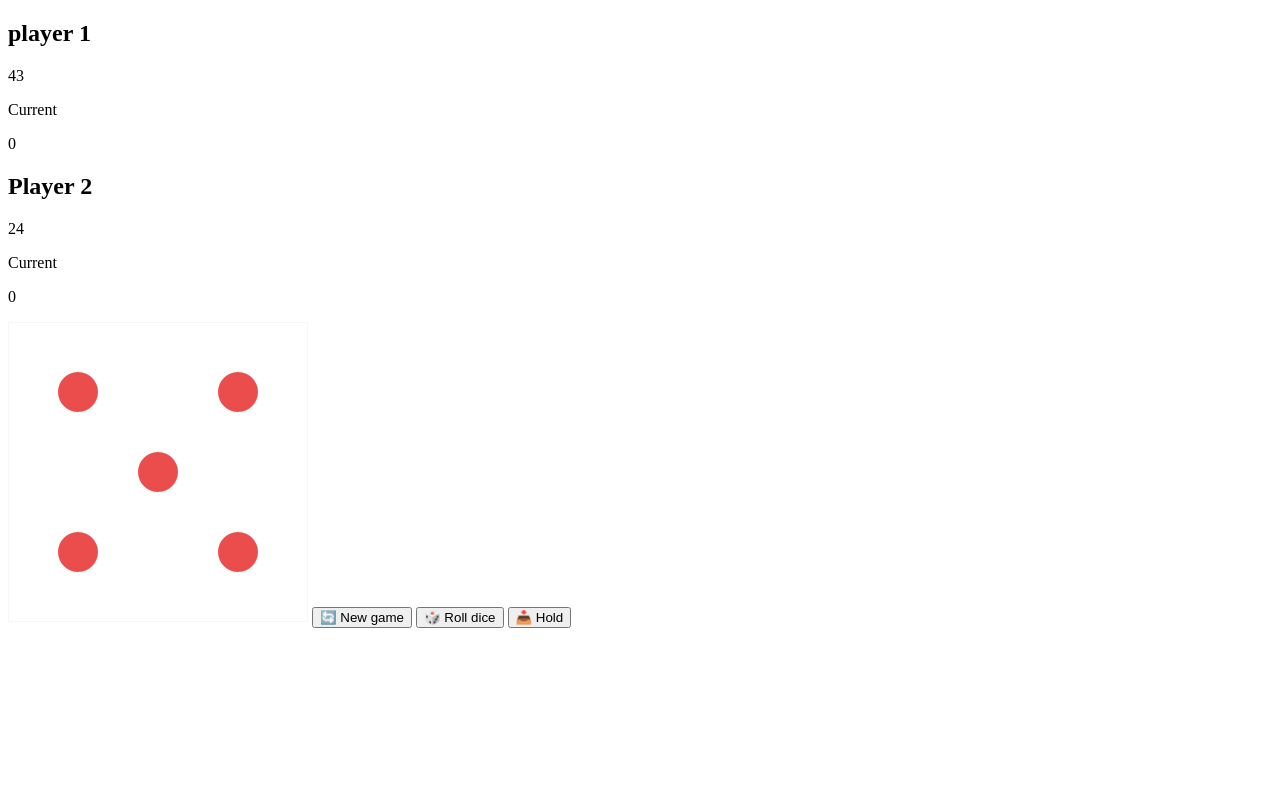
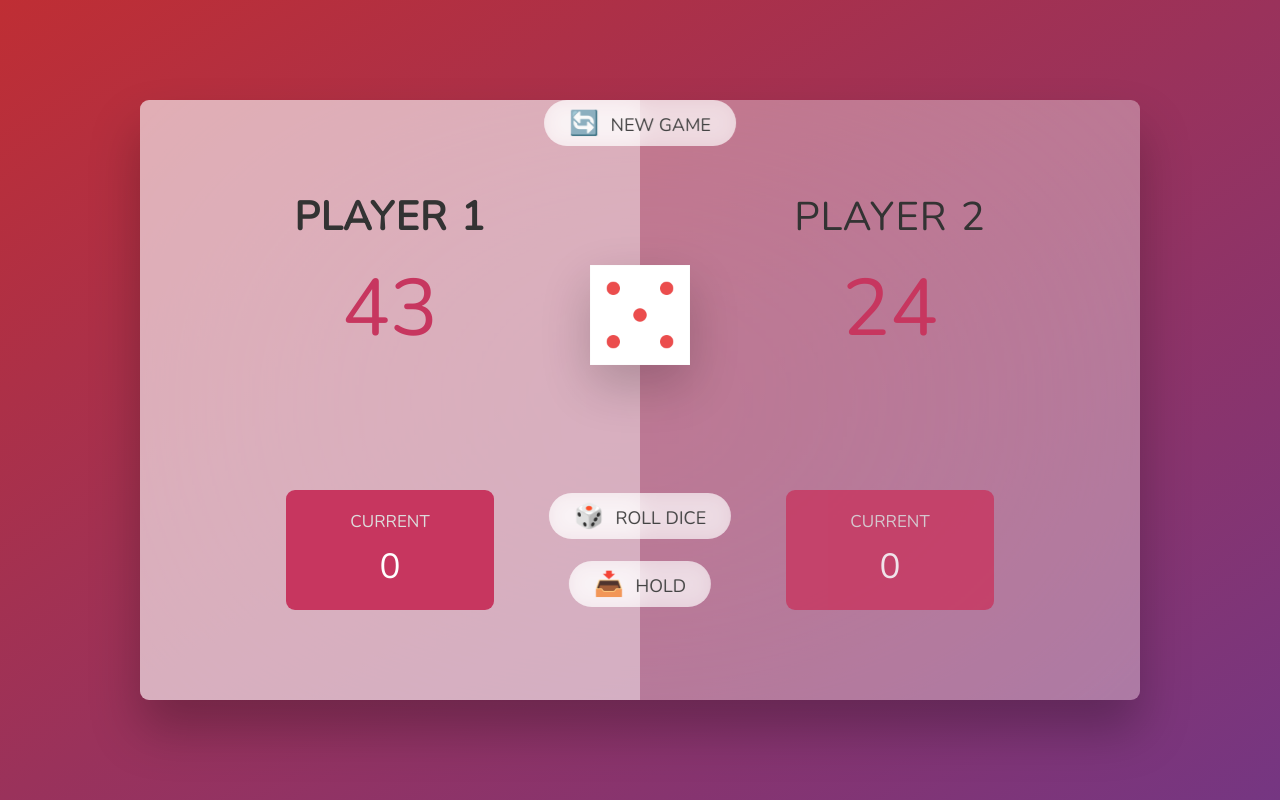
Before and after one commit to yk-david/Pig-Game, a plain HTML site: page index.html in a window 1280 px wide. Drawn offline with nearby package versions, Linux system fonts and the light colour scheme.

Commit message:
setup css and js

```diff
--- a/script.js
+++ b/script.js
@@ -0,0 +1 @@
+'use strict';
--- a/style.css
+++ b/style.css
@@ -1,4 +1,167 @@
+@import url('https://fonts.googleapis.com/css2?family=Nunito&display=swap');
+
+* {
+  margin: 0;
+  padding: 0;
+  box-sizing: inherit;
+}
+
 html {
-  height: 100%;
-  width: 100%;
+  font-size: 62.5%;
+  box-sizing: border-box;
 }
+
+body {
+  font-family: 'Nunito', sans-serif;
+  font-weight: 400;
+  height: 100vh;
+  color: #333;
+  background-image: linear-gradient(to top left, #753682 0%, #bf2e34 100%);
+  display: flex;
+  align-items: center;
+  justify-content: center;
+}
+
+/* LAYOUT */
+main {
+  position: relative;
+  width: 100rem;
+  height: 60rem;
+  background-color: rgba(255, 255, 255, 0.35);
+  backdrop-filter: blur(200px);
+  filter: blur();
+  box-shadow: 0 3rem 5rem rgba(0, 0, 0, 0.25);
+  border-radius: 9px;
+  overflow: hidden;
+  display: flex;
+}
+
+.player {
+  flex: 50%;
+  padding: 9rem;
+  display: flex;
+  flex-direction: column;
+  align-items: center;
+  transition: all 0.75s;
+}
+
+/* ELEMENTS */
+.name {
+  position: relative;
+  font-size: 4rem;
+  text-transform: uppercase;
+  letter-spacing: 1px;
+  word-spacing: 2px;
+  font-weight: 300;
+  margin-bottom: 1rem;
+}
+
+.score {
+  font-size: 8rem;
+  font-weight: 300;
+  color: #c7365f;
+  margin-bottom: auto;
+}
+
+.player--active {
+  background-color: rgba(255, 255, 255, 0.4);
+}
+.player--active .name {
+  font-weight: 700;
+}
+.player--active .score {
+  font-weight: 400;
+}
+
+.player--active .current {
+  opacity: 1;
+}
+
+.current {
+  background-color: #c7365f;
+  opacity: 0.8;
+  border-radius: 9px;
+  color: #fff;
+  width: 65%;
+  padding: 2rem;
+  text-align: center;
+  transition: all 0.75s;
+}
+
+.current-label {
+  text-transform: uppercase;
+  margin-bottom: 1rem;
+  font-size: 1.7rem;
+  color: #ddd;
+}
+
+.current-score {
+  font-size: 3.5rem;
+}
+
+/* ABSOLUTE POSITIONED ELEMENTS */
+.btn {
+  position: absolute;
+  left: 50%;
+  transform: translatex(-50%);
+  color: #444;
+  background: none;
+  border: none;
+  font-family: inherit;
+  font-size: 1.8rem;
+  text-transform: uppercase;
+  cursor: pointer;
+  font-weight: 400;
+  transition: all 0.2s;
+
+  background-color: white;
+  background-color: rgba(255, 255, 255, 0.6);
+  backdrop-filter: blur(10px);
+
+  padding: 0.7rem 2.5rem;
+  border-radius: 50rem;
+  box-shadow: 0 1.75rem 3.5 rem rgba(0, 0, 0, 0.1);
+}
+
+.btn::first-letter {
+  font-size: 2.4rem;
+  display: inline-block;
+  margin-right: 0.7rem;
+}
+
+.btn--new {
+  top: 4rem;
+}
+.btn--roll {
+  top: 39.3rem;
+}
+.btn--hold {
+  top: 46.1rem;
+}
+
+.btn:active {
+  transform: translate(-50%, 3px);
+  box-shadow: 0 1rem 2rem rgba(0, 0, 0, 0.15);
+}
+
+.btn:focus {
+  outline: none;
+}
+
+.dice {
+  position: absolute;
+  left: 50%;
+  top: 16.5rem;
+  transform: translatex(-50%);
+  height: 10rem;
+  box-shadow: 0 2rem 5rem rgba(0, 0, 0, 0.2);
+}
+
+.player--winner {
+  background-color: #2f2f2f;
+}
+
+.player--winner .name {
+  font-weight: 700;
+  color: #c7365f;
+}
```
